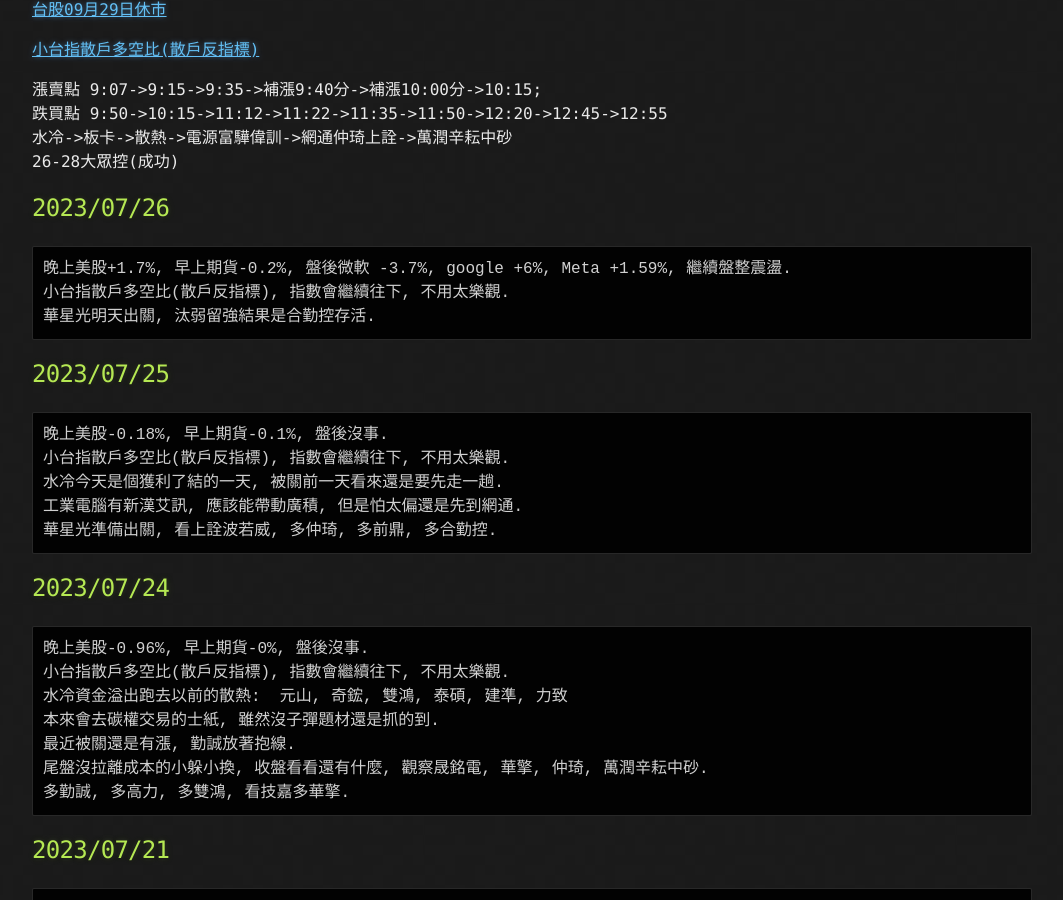
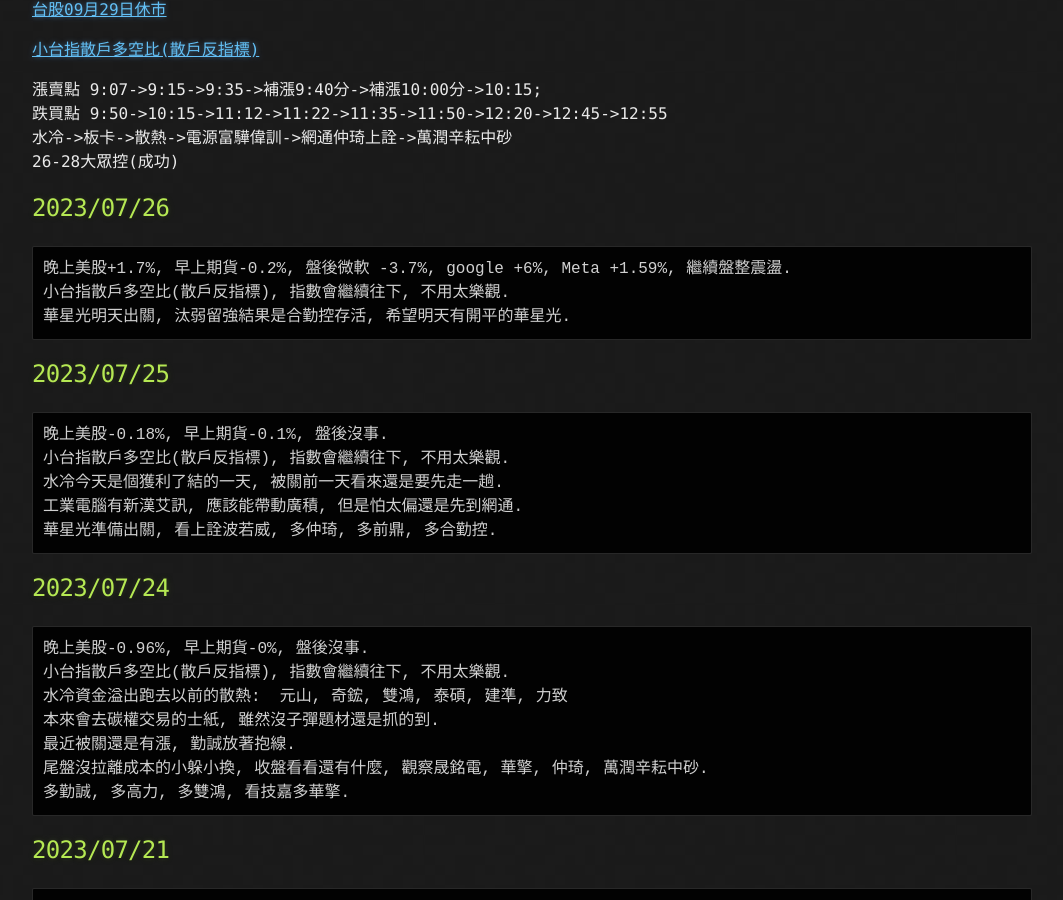
Before and after one commit to lepg5487/Stock_God, a Jekyll site: the page built from index.md, in a window 1280 px wide and 900 px high, scrolled down 460 px. Shown: the whole window, without its empty margins (108-1171 px from the left). Built offline with Jekyll 4.4.1, drawn with Linux system fonts in a browser that asks for light colours; our own code applies the rules of GitHub Pages for plain Markdown files.

Commit message:
Update index.md

````diff
--- a/index.md
+++ b/index.md
@@ -25,7 +25,7 @@
 ```
 晚上美股+1.7%, 早上期貨-0.2%, 盤後微軟 -3.7%, google +6%, Meta +1.59%, 繼續盤整震盪.
 小台指散戶多空比(散戶反指標), 指數會繼續往下, 不用太樂觀.
-華星光明天出關, 汰弱留強結果是合勤控存活.
+華星光明天出關, 汰弱留強結果是合勤控存活, 希望明天有開平的華星光.
 ```
 
 ## 2023/07/25
````
